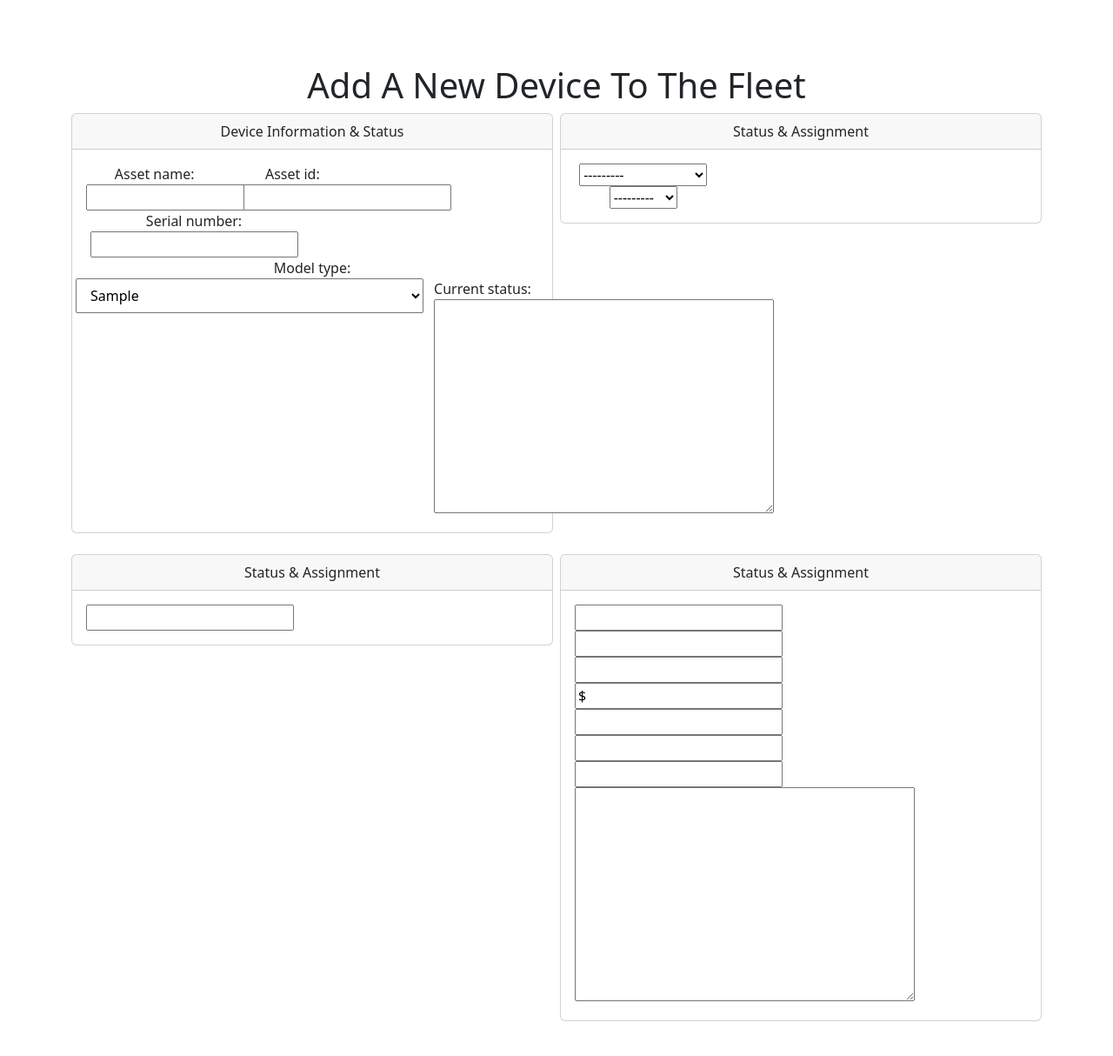
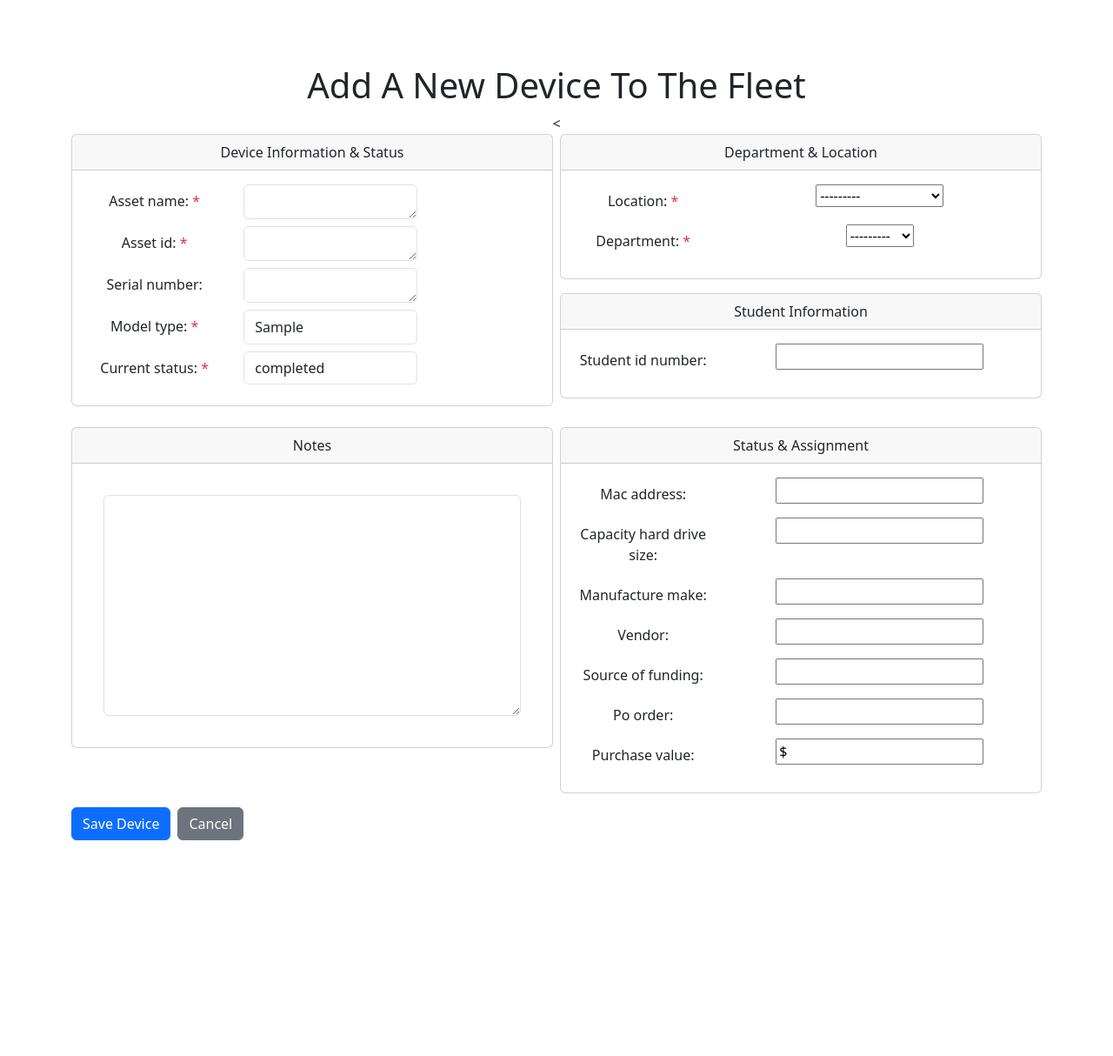
Before and after one commit to BigRigMcK/henhud-repair, a Django app: page /inventory/addnewdevice/ in a window 1280 px wide. Shown: the part 110-1324 px from the top of the page at 87% size. After the commit the page ends 1076 px from the top, so only its background shows below. Run offline with Django 5.2, Linux system fonts and the light colour scheme; a user stored in the database is signed in; data comes from the database, SQL or seed files in the repository; tables that the repository leaves empty hold one stand-in row (values such as "Sample post").

Commit message:
Updated Add New Device & Inventory Models

```diff
--- a/Inventory/admin.py
+++ b/Inventory/admin.py
@@ -66,7 +66,7 @@
 
     fieldsets = (
         ('Asset Identification', {
-            'fields': ('asset_name', 'asset_id', 'serial_number', 'model_type'),
+            'fields': ('asset_name', 'asset_id', 'serial_number', 'model_type','current_status'),
         }),
         ('Location & Department', {
             'fields': ('location', 'department'),
@@ -75,7 +75,7 @@
             'fields': ('mac_address', 'capacity_hard_drive_size', 'manufacture_make', 'vendor'),
         }),
         ('Financial & Administrative', {
-            'fields': ('source_of_funding', 'po_order', 'purchase_value', 'current_status'),
+            'fields': ('source_of_funding', 'po_order', 'purchase_value',),
         }),
         ('Student Info (RESTRICTED - ACCESS LOGGED)', {
             'fields': ('student_id_number',),
--- a/Inventory/forms.py
+++ b/Inventory/forms.py
@@ -4,17 +4,41 @@
 class District_Device_Inventory_Form(forms.ModelForm):
 	class Meta:
 		model= District_Device_Inventory
-		fields={'asset_name', 'asset_id', 'serial_number','model_type',
+		fields=['asset_name', 'asset_id', 'serial_number','model_type',
 		'current_status','location','department','mac_address',
 		'capacity_hard_drive_size','manufacture_make', 'vendor',
 		'notes', 'source_of_funding', 'po_order', 'purchase_value',
 		'student_id_number',
 
-		}
+		]
 		widgets ={
 			'model_type': forms.Select(attrs={
-				'style' :  'width: 400px; height: 40px'
-				})
+				'class': 'form-control',
+				'style' :  'width: 200px; height: 40px',
+
+				}),
+			'current_status': forms.Select(attrs={
+				'class': 'form-control',
+					'style': 'width: 200px;',
+		}),
+			'notes' : forms.Textarea(attrs={
+					'class': 'form-control',
+		}),
+			'asset_name': forms.Textarea(attrs={
+				'class': 'form-control',
+				'style':   'width: 200px; height: 40px',
+				}),
+			'asset_id': forms.Textarea(attrs={
+				'class': 'form-control',
+				'style':   'width: 200px; height: 40px',
+
+				}),
+			'serial_number': forms.Textarea(attrs={
+				'class': 'form-control',
+				'style':   'width: 200px; height: 40px',
+				}),
+
+
 
 		}
 
--- a/Inventory/models.py
+++ b/Inventory/models.py
@@ -37,16 +37,16 @@
     # Corrected ForeignKey logic
     # Note: default=1 assumes a record with ID 1 exists.
     # If not sure, use on_delete=models.SET_NULL and null=True.
-    current_status = models.TextField()#models.ForeignKey(
-    #     Current_Status,
-    #     on_delete=models.SET_DEFAULT,
-    #     default=1
-    # )
+    current_status = models.ForeignKey(
+        'Base_Models.Current_Status',
+        on_delete=models.SET_DEFAULT,
+        default=1
+    )
     location = models.ForeignKey(
         District_Location,
-        on_delete=models.SET_NULL,
-        null=True,
-        blank=True
+        on_delete=models.PROTECT,
+
+
     )
     department = models.ForeignKey(
         District_Department,
--- a/Inventory/templates/inventory_add_new_device.html
+++ b/Inventory/templates/inventory_add_new_device.html
@@ -30,93 +30,94 @@
             </div>
         {% endif %}
 
-<!-- Device Information -->
-    <div class="row g-2">
+<<div class="row g-2">
     <div class="col-md-6">
         <div class="card mb-3">
             <div class="card-header">Device Information & Status</div>
             <div class="card-body">
-                            <div class="row">
-                                <div class="col-md-4">
-                                    {{form.asset_name.label_tag}}
-                                    {{form.asset_name}}
+                {% with "asset_name asset_id serial_number model_type current_status" as fields %}
+                {% for field in form %}
+                    {% if field.name in fields %}
+
+                    <div class="row mb-2">
+                        <label class="col-sm-4 col-form-label">{{ field.label_tag }}
+                        {% if field.field.required %}
+                        <span class="text-danger">*</span>
+                        {% endif %}
+                        </label>
+                        <div class="col-sm-8">{{ field }}</div>
                     </div>
-                                <div class="col-md-3">
-                                    {{form.asset_id.label_tag}}
-                                    {{form.asset_id}}
+                    {% endif %}
+                {% endfor %}
+                {% endwith %}
             </div>
+        </div>
+    </div>
+
     <div class="col-md-6">
-                                    {{form.serial_number.label_tag}}
-                                    {{form.serial_number}}
+        <div class="card mb-3">
+            <div class="card-header">Department & Location</div>
+            <div class="card-body">
+                {% with "location department" as fields %}
+                {% for field in form %}
+                        {% if field.name in fields %}
+
+                <div class="row mb-2">
+                    <label class="col-sm-4 col-form-label">{{ field.label_tag }}{% if field.field.required %}
+                        <span class="text-danger">*</span>
+                        {% endif %}
+                        </label>
+                        <div class="col-sm-8">{{ field }}</div>
                     </div>
-                                    {{form.model_type.label_tag}}
-                                    {{form.model_type}}
-                                <div class="col-md-3">
-                                    {{form.current_status.label_tag}}
-                                    {{form.current_status}}
+                        {% endif %}
+                {% endfor %}
+                {% endwith %}
             </div>
+        </div>
+
+        <div class="card mb-3">
+            <div class="card-header">Student Information</div>
+            <div class="card-body">
+                <div class="row mb-2">
+                    <label class="col-sm-4 col-form-label">{{ form.student_id_number.label_tag }}</label>
+                    <div class="col-sm-8">{{ form.student_id_number }}</div>
                 </div>
             </div>
         </div>
     </div>
 
 
-                <!-- Device Location -->
+
+<div class="col-md-6">
+        <div class="card mb-3">
+            <div class="card-header">Notes</div>
+            <div class="card-body">
+                <div style="margin:20px">{{form.notes}} </div>
+
+
+
+</div></div></div>
     <div class="col-md-6">
         <div class="card mb-3">
             <div class="card-header">Status & Assignment</div>
             <div class="card-body">
-                    <div class="row">
-                        <div class="col-md-4">
-                        {{form.location}}
-                        {{form.department}}
+                {% with "manufacture_make vendor po_order purchase_value source_of_funding mac_address capacity_hard_drive_size " as extra_fields %}
+                {% for field in form %}
+                    {% if field.name in extra_fields %}
+                    <div class="row mb-2">
+                        <label class="col-sm-4 col-form-label">{{ field.label_tag }}</label>
+                        <div class="col-sm-8">{{ field }}</div>
+                    </div>
+                    {% endif %}
+                {% endfor %}
+                {% endwith %}
             </div>
         </div>
     </div>
 </div>
+<div class="d-flex gap-2">
+            <button type="submit" class="btn btn-primary">Save Device</button>
+            <a href="{% url 'repair_list' %}" class="btn btn-secondary">Cancel</a>
         </div>
 
-                <!-- Student Information -->
-        <div class="col-md-6">
-                    <div class="card mb-3">
-                        <div class="card-header">Status & Assignment</div>
-                        <div class="card-body">
-                            <div class="row">
-                                <div class="col-md-4">
-                                    {{form.student_id_number}}
-                                    </div>
-                            </div>
-                        </div>
-                    </div>
-                </div>
-
-                <!-- Extra Device Informatino -->
-        <div class="col-md-6">
-                    <div class="card mb-3">
-                        <div class="card-header">Status & Assignment</div>
-                        <div class="card-body">
-                            <div class="row">
-                                <div class="col-md-4">
-                                    {{form.manufacture_make}}
-                                    {{form.vendor}}
-                                    {{form.po_order}}
-                                    {{form.purchase_value}}
-                                    {{form.source_of_funding}}
-                                    {{form.mac_address}}
-                                    {{form.capacity_hard_drive_size}}
-                                    {{form.notes}}
-                                    </div>
-                            </div>
-                        </div>
-                    </div>
-                </div>
-
-
-            </div>
-    </div>
-    </div>
-    </div>
-</div>
-
-
 {% endblock %}
--- a/Inventory/templates/inventory_home.html
+++ b/Inventory/templates/inventory_home.html
@@ -8,7 +8,7 @@
 
 <div style="text-align:center; margin: 40px;">
     <h1> Welcome To Inventory Management </h1>
-<p> <a href="/addinventory"> Add a New Device </a></p>
+<p> <a href="addnewdevice/"> Add a New Device </a></p>
 <p> <a href="/1:1search"> 1:1 Search </a></p>
 
 
```
Also changed, not shown: Inventory/migrations/0005_alter_district_device_inventory_current_status.py (added), Inventory/migrations/0006_alter_district_device_inventory_model_type.py (added), Inventory/migrations/0007_alter_district_device_inventory_model_type.py (added), Inventory/migrations/0008_alter_district_device_inventory_current_status.py (added), Inventory/migrations/0009_alter_district_device_inventory_current_status.py (added), Inventory/migrations/0010_alter_district_device_inventory_location.py (added), 1 other file. Lines whose indentation alone changed are shown as unchanged.
